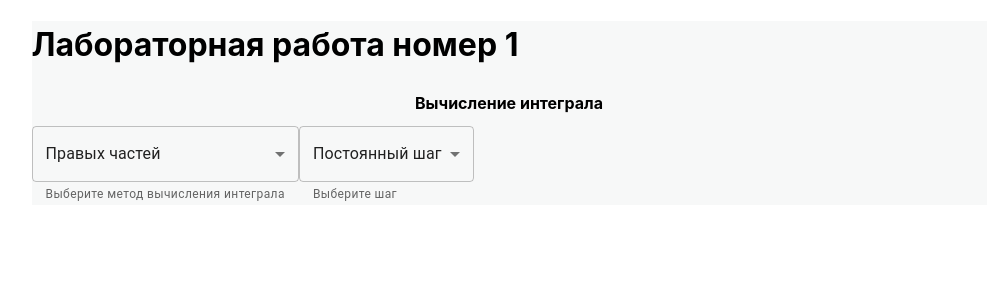
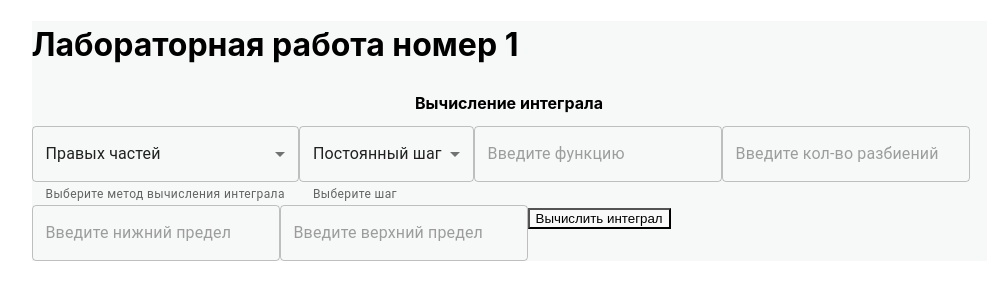
Before and after one commit to paniccaaa/firstLab, a React (Vite) app: page /integral in a window 1280 px wide. Shown: the top 300 px of the page, without its empty margins (131-1132 px from the left). Built offline with nearby package versions, Linux system fonts and the light colour scheme.

Commit message:
add handlers and func calculateIntegral

```diff
--- a/src/pages/SelectDataForIntegral/DataIntegral.jsx
+++ b/src/pages/SelectDataForIntegral/DataIntegral.jsx
@@ -1,69 +1,96 @@
+import React from "react"
 import { MenuItem, TextField } from "@mui/material"
 import styles from "./DataIntegral.module.scss"
-
+import { integralsMethods, stepsVersions, methodLeft, methodRight, methodParabol, methodTrap } from "./helpers/allMethods"
 
 export const DataIntegral = () => {
-  const integralsMethods = [
-    {
-      value: "right",
-      label: "Правых частей"
-    },
-    {
-      value: "left",
-      label: "Левых частей"
-    },
-    {
-      value: "trap",
-      label: "Трапеции"
-    },
-    {
-      value: "parab",
-      label: "Парабола"
+  const [method, setMethod] = React.useState("right"); // выбранный метод интегрирования
+  const [step, setStep] = React.useState("regular"); // выбранный тип шага
+  const [func, setFunc] = React.useState(""); // введенная пользователем функция
+  const [pieces, setPieces] = React.useState(""); // введенное пользователем количество разбиений
+  const [lowerLimit, setLowerLimit] = React.useState(""); // введенный пользователем нижний предел интегрирования
+  const [upperLimit, setUpperLimit] = React.useState("");
+  // функция для обработки изменений в TextField с функцией
+  const handleFuncChange = (event) => {
+    setFunc(event.target.value);
+  };
+
+  // функция для обработки изменений в TextField с количеством разбиений
+  const handlePiecesChange = (event) => {
+    setPieces(event.target.value);
+  };
+
+  // функция для обработки изменений в TextField с нижним пределом интегрирования
+  const handleLowerLimitChange = (event) => {
+    setLowerLimit(event.target.value);
+  };
+
+  // функция для обработки изменений в TextField с верхним пределом интегрирования
+  const handleUpperLimitChange = (event) => {
+    setUpperLimit(event.target.value);
+  };
+
+  const calculateIntegral = () => {
+    let result = 0;
+
+    // проверяем, какой метод интегрирования выбран
+    switch (method) {
+      case "right":
+        result = methodRight(func, lowerLimit, upperLimit, pieces);
+        break;
+      case "left":
+        result = methodLeft(func, lowerLimit, upperLimit, pieces);
+        break;
+      case "parab":
+        result = methodParabol(func, lowerLimit, upperLimit, pieces);
+        break;
+      case "trap":
+        result = methodTrap(func, lowerLimit, upperLimit, pieces);
+        break;
+      default:
+        break;
     }
-  ]
-  const stepsVersions = [
-    {
-      value: "regular",
-      label: "Постоянный шаг"
-    },
-    {
-      value: "variable",
-      label: "Переменный шаг"
-    }
-  ]
+
+    // возвращаем результат вычисления интеграла
+    return result;
+  };
+
   return (
     <div>
     <h1 className={styles.integral_text}>Вычисление интеграла</h1>
     <TextField
       id="outlined-select-method"
       select
-        //label="Метод интегралов"
       defaultValue="right"
       helperText="Выберите метод вычисления интеграла"
+      value={method}
+      onChange={(event) => setMethod(event.target.value)}
     >
-        {
-          integralsMethods.map((option) => (
+      {integralsMethods.map((option) => (
         <MenuItem key={option.value} value={option.value}>
           {option.label}
         </MenuItem>
-          ))
-        }
+      ))}
     </TextField>
     <TextField
       id="outlined-select-step"
       select
-        //label="Выбор шага"
       defaultValue="regular"
       helperText="Выберите шаг"
+      value={step}
+      onChange={(event) => setStep(event.target.value)}
     >
-        {
-          stepsVersions.map((option) => (
+      {stepsVersions.map((option) => (
         <MenuItem key={option.value} value={option.value}>
           {option.label}
         </MenuItem>
-          ))
-        }
+      ))}
     </TextField>
+    <TextField placeholder="Введите функцию" value={func} onChange={handleFuncChange} />
+    <TextField placeholder="Введите кол-во разбиений" value={pieces} onChange={handlePiecesChange} />
+    <TextField placeholder="Введите нижний предел" value={lowerLimit} onChange={handleLowerLimitChange} />
+    <TextField placeholder="Введите верхний предел" value={upperLimit} onChange={handleUpperLimitChange} />
+    <button onClick={() => console.log(calculateIntegral())}>Вычислить интеграл</button>
   </div>
   )
 }
--- /dev/null
+++ b/src/pages/SelectDataForIntegral/helpers/allMethods.js
@@ -0,0 +1,79 @@
+
+export const methodRight = (func, a, b, pieces) => {
+  let step = (b - a) / pieces
+  let x = a
+  let ans = 0
+  while (x < (b - step)) {
+    ans = ans + eval(func.replace(/x/g, x))
+    x += step
+  }
+  return ans * step
+}
+
+export const methodLeft = (func, a, b, pieces) => {
+  let step = (b - a) / pieces;
+  let x = a;
+  let ans = 0;
+  while (x < b) {
+    ans = ans + eval(func.replace(/x/g, x));
+    x += step;
+  }
+  return ans * step;
+}
+
+export const methodParabol = (func, a, b, pieces) => {
+  let step = (b - a) / pieces;
+  let x = a + step;
+  let ans = 0;
+  while (x < b - step) {
+    ans += 4 * eval(func.replace(/x/g, x));
+    ans += 2 * eval(func.replace(/x/g, x + step));
+    x += step * 2;
+  }
+  ans = (step / 3) * (ans + eval(func.replace(/x/g, a)) + eval(func.replace(/x/g, b)));
+
+  return ans;
+}
+
+export const methodTrap = (func, a, b, pieces) => {
+  let step = (b - a) / pieces;
+  let x = a + step;
+  let ans = 0;
+  while (x < b - step) {
+    ans += ((eval(func.replace(/x/g, x)) + eval(func.replace(/x/g, x + step))) / 2);
+    x += step;
+  }
+  ans = step * (((eval(func.replace(/x/g, a)) + eval(func.replace(/x/g, b))) / 2) + ans);
+
+  return ans;
+}
+
+
+export const integralsMethods = [
+  {
+    value: "right",
+    label: "Правых частей"
+  },
+  {
+    value: "left",
+    label: "Левых частей"
+  },
+  {
+    value: "trap",
+    label: "Трапеции"
+  },
+  {
+    value: "parab",
+    label: "Парабола"
+  }
+]
+export const stepsVersions = [
+  {
+    value: "regular",
+    label: "Постоянный шаг"
+  },
+  {
+    value: "variable",
+    label: "Переменный шаг"
+  }
+]
```
Also changed, not shown: jsconfig.json (added, +14 -0 lines), .eslintrc.cjs. Lines whose indentation alone changed are shown as unchanged.
